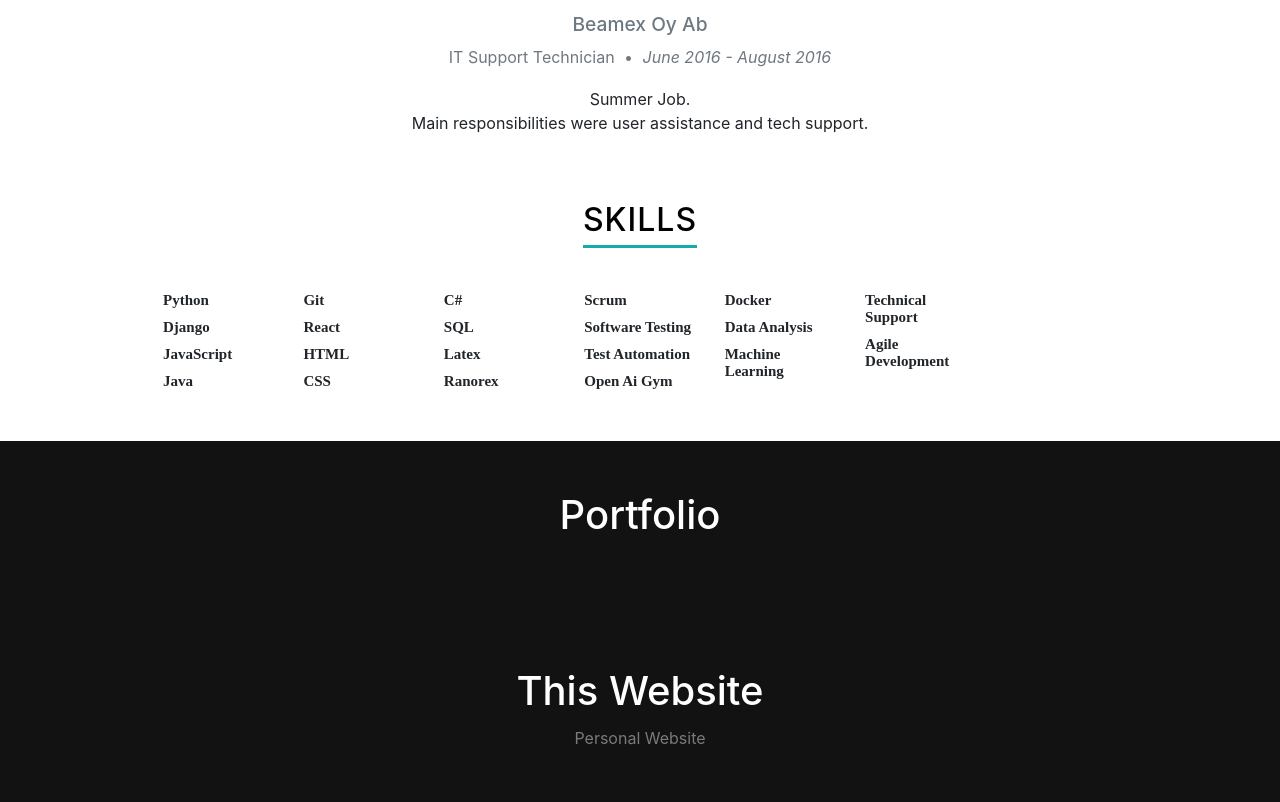
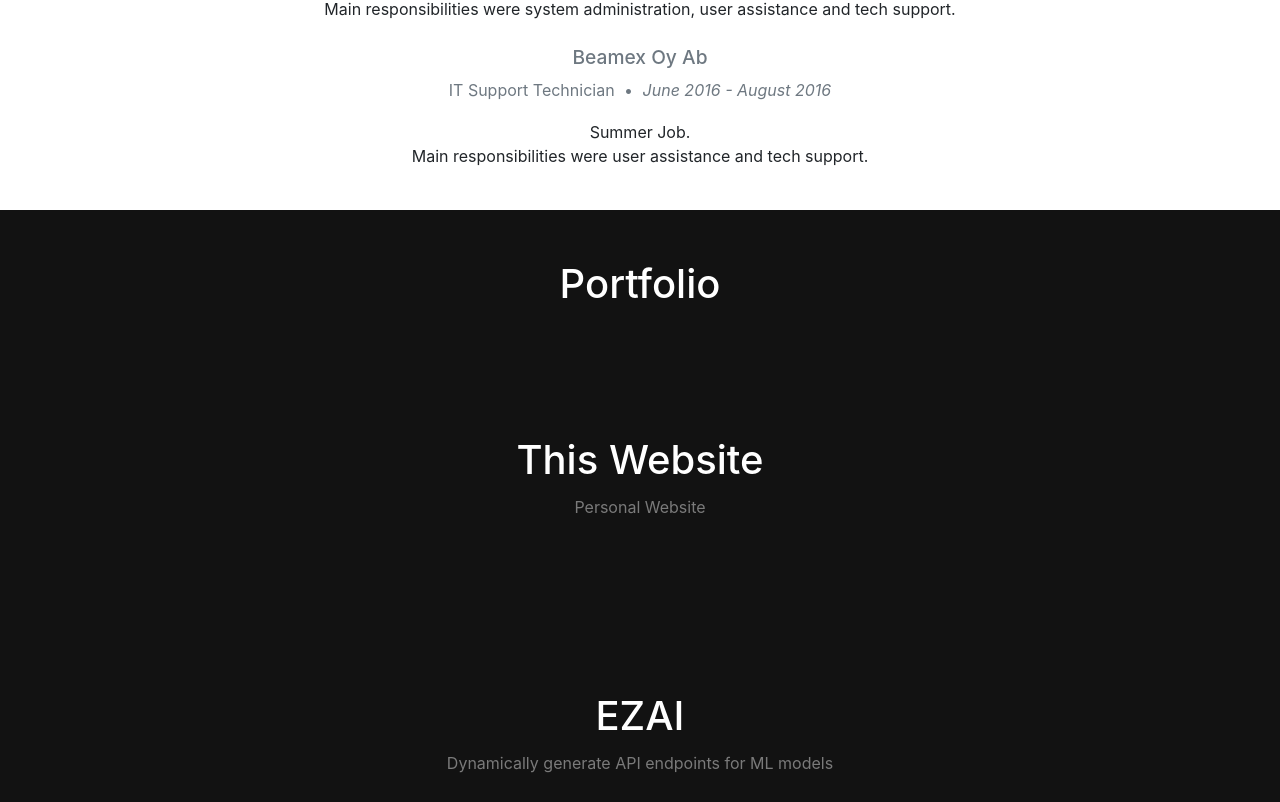
Before and after one commit to sebastianpenttinen/personalSite, a React (Create React App) app: page / in a window 1280 px wide. Shown: the part 1995-2797 px from the top of the page. Built offline with nearby package versions, Linux system fonts and the light colour scheme.

Commit message:
Removed skills section

```diff
--- a/src/components/Bar.js
+++ b/src/components/Bar.js
@@ -16,11 +16,6 @@ export class Bar extends Component {
           </Nav.Link>
         </Nav.Item>
         <Nav.Item>
-          <Nav.Link name="Skills" onClick={this.props.scrollTo}>
-            Skills
-          </Nav.Link>
-        </Nav.Item>
-        <Nav.Item>
           <Nav.Link name="Portfolio" onClick={this.props.scrollTo}>
             Portfolio
           </Nav.Link>
--- a/src/components/Home.js
+++ b/src/components/Home.js
@@ -5,7 +5,6 @@ import { Welcome } from "./Welcome";
 import { About } from "./About";
 import { Education } from "./Education";
 import { Work } from "./Work";
-import { Skills } from "./Skills";
 import { Portfolio } from "./Portfolio";
 export class Home extends Component {
   static displayName = Home.name;
@@ -25,9 +24,6 @@ export class Home extends Component {
         break;
       case "CV":
         this.CVRef.current.scrollToRef();
-        break;
-      case "Skills":
-        this.SkillsRef.current.scrollToRef();
         break;
       case "Portfolio":
         this.PortRef.current.scrollToRef();
@@ -49,7 +45,6 @@ export class Home extends Component {
         <About />
         <Education ref={this.CVRef} />
         <Work />
-        <Skills ref={this.SkillsRef} />
         <Portfolio ref={this.PortRef} />
       </div>
     );
--- a/src/components/Skills.js
+++ b/src/components/Skills.js
@@ -1,6 +1,6 @@
 import React, { Component } from "react";
 import { SkillItem } from "./SkillItem";
-
+import { Row, Container, Col } from "react-bootstrap";
 const skillStyle = {
   background: "#fff",
   paddingTop: "50px",
@@ -25,14 +25,14 @@ const headingSpanStyle = {
   paddingBottom: "6px"
 };
 
-const ulStyle = {
-  display: "inline-block",
-  marginTop: "10px",
-  listStyleType: "none",
-  columnCount: "7",
-  paddingLeft: "0",
-  fontSize: "larger"
+const skillsStyle = {
+  padding: "30px",
+  fontSize: "larger",
+  font: "15px 'opensans-bold', sans- serif",
+  textAlign: "center",
+  fontWeight: "700"
 };
+
 export class Skills extends Component {
   constructor(props) {
     super(props);
@@ -50,30 +50,44 @@ export class Skills extends Component {
         </div>
 
         <div style={{ paddingLeft: "10%", paddingRight: "10%" }}>
-          <div style={{ padding: "30px" }}>
-            <ul style={ulStyle}>
-              <SkillItem skill="Python" />
-              <SkillItem skill="Django" />
-              <SkillItem skill="JavaScript" />
-              <SkillItem skill="Java" />
-              <SkillItem skill="Git" />
-              <SkillItem skill="React" />
-              <SkillItem skill="HTML" />
-              <SkillItem skill="CSS" />
-              <SkillItem skill="C#" />
-              <SkillItem skill="SQL" />
-              <SkillItem skill="Latex" />
-              <SkillItem skill="Ranorex" />
-              <SkillItem skill="Scrum" />
-              <SkillItem skill="Software Testing" />
-              <SkillItem skill="Test Automation" />
-              <SkillItem skill="Open Ai Gym" />
-              <SkillItem skill="Docker" />
-              <SkillItem skill="Data Analysis" />
-              <SkillItem skill="Machine Learning" />
-              <SkillItem skill="Technical Support" />
-              <SkillItem skill="Agile Development" />
-            </ul>
+          <div style={skillsStyle}>
+            <Container>
+              <Row style={{ paddingBottom: "1%" }}>
+                <Col>C#</Col>
+                <Col>SQL</Col>
+                <Col>Scrum</Col>
+              </Row>
+              <Row style={{ paddingBottom: "1%" }}>
+                <Col>Git</Col>
+                <Col>HTML</Col>
+                <Col>Javascript</Col>
+              </Row>
+              <Row style={{ paddingBottom: "1%" }}>
+                <Col>CSS</Col>
+                <Col>Docker</Col>
+                <Col>Open Ai Gym</Col>
+              </Row>
+              <Row style={{ paddingBottom: "1%" }}>
+                <Col>Java</Col>
+                <Col>Ranorex</Col>
+                <Col>Data Analysis</Col>
+              </Row>
+              <Row style={{ paddingBottom: "1%" }}>
+                <Col>Latex</Col>
+                <Col>Test Automation</Col>
+                <Col>Software Testing</Col>
+              </Row>
+              <Row style={{ paddingBottom: "1%" }}>
+                <Col>React</Col>
+                <Col>Machine Learning</Col>
+                <Col>Technical Support</Col>
+              </Row>
+              <Row style={{ paddingBottom: "1%" }}>
+                <Col>Django</Col>
+                <Col>Agile Development</Col>
+                <Col>Reinforcement Learning</Col>
+              </Row>
+            </Container>
           </div>
         </div>
       </section>
--- a/src/components/Work.js
+++ b/src/components/Work.js
@@ -31,7 +31,8 @@ const infoSpanStyle = {
 
 const colStyle = {
   paddingLeft: "10%",
-  paddingRight: "10%"
+  paddingRight: "10%",
+  paddingBottom: "2%"
 };
 
 const subHeaderStyling = {
```
